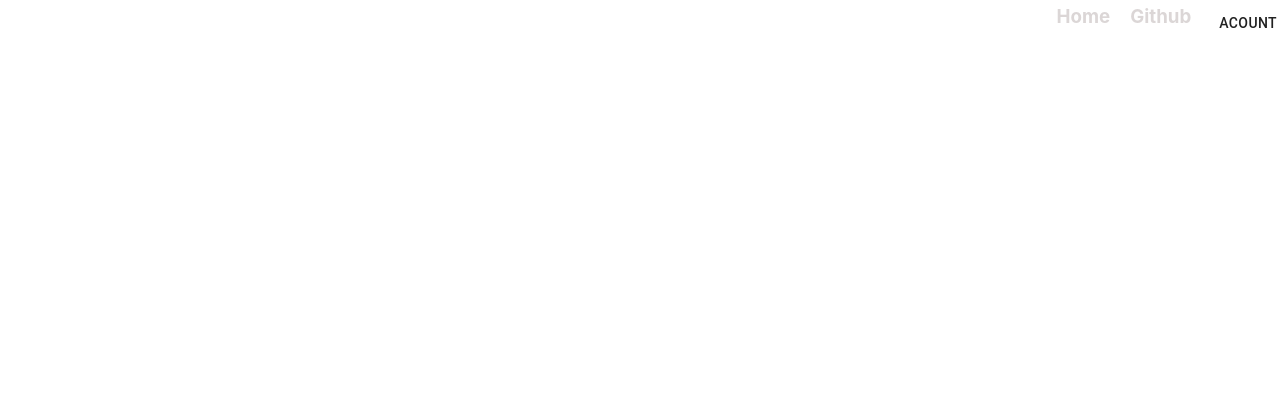
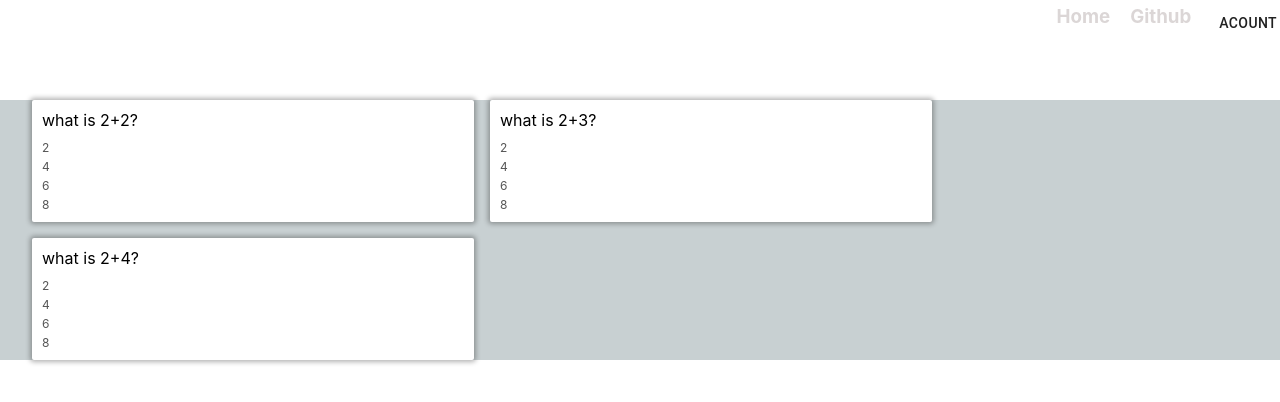
Before and after one commit to janitha000/common-site, a React (Create React App) app in the folder front-end/common/: page /trivia in a window 1280 px wide. Shown: the top 402 px of the page. Built offline with nearby package versions, Linux system fonts and the light colour scheme; no server answers.

Commit message:
Add trivia page

```diff
--- a/front-end/common/package.json
+++ b/front-end/common/package.json
@@ -9,6 +9,7 @@
     "@testing-library/jest-dom": "^4.2.4",
     "@testing-library/react": "^9.5.0",
     "@testing-library/user-event": "^7.2.1",
+    "axios": "^0.21.0",
     "graphql": "^15.3.0",
     "react": "^16.13.1",
     "react-dom": "^16.13.1",
--- a/front-end/common/src/App.js
+++ b/front-end/common/src/App.js
@@ -14,6 +14,7 @@ import Profile from './Profile/Profile'
 import ProfileWithHook from './Profile/ProfileWithHook'
 import CSSTricks from './CSSTricks/CSSTricks'
 import HooksExample from './HooksExample/HooksExample'
+import Trivia from './Trivia/Trivia'
 
 import { ApolloClient, InMemoryCache, createHttpLink } from '@apollo/client';
 import { ApolloProvider } from '@apollo/client';
@@ -53,6 +54,7 @@ const App = () => {
             <Route path="/profile" component={ProfileWithHook} />
             <Route path="/css" component={CSSTricks} />
             <Route path="/hooks" component={HooksExample} />
+            <Route path="/trivia" component={Trivia} />
           </Switch>
         </div>
       </Router>
--- a/front-end/common/src/CSSTricks/CSSTricks.css
+++ b/front-end/common/src/CSSTricks/CSSTricks.css
@@ -98,3 +98,23 @@ li{
 [data-blue^="12"]{
     background-color: blue;
 }
+
+.position{
+    background-color: white;
+}
+.parent-1{
+    background-color: blue;
+    position: relative;
+}
+
+.child-1{
+    background-color: violet;
+    position: absolute;
+    left: 100px;
+}
+.child-2{
+    background-color: gold;
+}
+.child-3{
+    background-color: grey;
+}
--- a/front-end/common/src/CSSTricks/CSSTricks.js
+++ b/front-end/common/src/CSSTricks/CSSTricks.js
@@ -41,6 +41,16 @@ const CSSTricks = () => {
                     <li>Item 5</li>
                 </ul>
             </div>
+
+            <div classname="position" style={{ "margin-top": "40px" }}>
+                <div className="parent-1">
+                    Parent
+                    <div className="child-1">Child 1</div>
+                    <div className="child-2">Child 2</div>
+                    <div className="child-3">Child 3</div>
+                </div>
+
+            </div>
         </>
     )
 }
--- a/front-end/common/src/HooksExample/HooksExample.js
+++ b/front-end/common/src/HooksExample/HooksExample.js
@@ -1,8 +1,30 @@
-import React, { useEffect, useMemo, useRef, useState } from 'react'
+import React, { useEffect, useMemo, useReducer, useRef, useState } from 'react'
+
+
+function reducer(state, action) {
+    switch (action.type) {
+        case "INCREMENT":
+            return { ...state, count: state.count + action.payload }
+        case "DECREMENT":
+            return { ...state, count: state.count - action.payload }
+        default:
+            return state
+    }
+
+}
+
 
 const HooksExample = () => {
     const [number, setNumber] = useState(2)
     const [name, setName] = useState('')
+    const [count, setCount] = useState(0)
+    const [renderTimes, setRenderTimes] = useState(() => {
+        console.log("Only run once when loaded, not on re reneder")
+        return "Hello"
+    })
+
+    const [windowWidth, setwindowWidth] = useState(window.innerWidth)
+    const [state, dispatch] = useReducer(reducer, { count: 0 })
 
     const renderCount = useRef(0)
     const inputRef = useRef();
@@ -13,6 +35,17 @@ const HooksExample = () => {
         prevName.current = name;
     })
 
+    useEffect(() => {
+        window.addEventListener('resize', handleWidth)
+
+        return () => {
+            window.removeEventListener('resize', handleWidth)
+        }
+    }, [])
+
+    const handleWidth = () => {
+        setwindowWidth(window.innerWidth)
+    }
 
     const slowFunction = (number) => {
         // for (let index = 0; index < 1000000; index++) { }
@@ -25,6 +58,22 @@ const HooksExample = () => {
 
     const focus = () => {
         inputRef.current.focus()
+    }
+
+    const decrementCount = () => {
+        setCount(prevCount => prevCount - 1)
+    }
+
+    const incrementCount = () => {
+        setCount(prevCount => prevCount + 1)
+    }
+
+    const decrementWithReducer = () => {
+        dispatch({ type: "DECREMENT", payload: 2 })
+    }
+
+    const incrementWithReducer = () => {
+        dispatch({ type: "INCREMENT", payload: 5 })
     }
 
     return (
@@ -45,6 +94,22 @@ const HooksExample = () => {
                 <input ref={inputRef} type="text" value={name} onChange={e => setName(e.target.value)} />
                 <button onClick={focus}>Focus</button>
             </div>
+
+            <div style={{ "margin": "20px" }}>
+                <button onClick={decrementCount}>-</button>
+                {count}
+                <button onClick={incrementCount}>+</button>
+            </div>
+
+            <div style={{ "margin": "20px" }}>
+                Window width is {windowWidth}
+            </div>
+
+            <div style={{ "margin": "20px" }}>
+                <button onClick={decrementWithReducer}>-</button>
+                {state.count}
+                <button onClick={incrementWithReducer}>+</button>
+            </div>
         </>
     )
 }
--- /dev/null
+++ b/front-end/common/src/Trivia/FlashCard.css
@@ -0,0 +1,51 @@
+.card{
+    display: flex;
+    justify-content: center;
+    align-items: center;
+    position: relative;
+    border-radius: 2px;
+    box-shadow: 0 0 5px 2px rgba(0, 0, 0, .3);
+    background-color: white;
+    transform: perspective(1000px) rotateY(var(--rotate-y, 0)) translateY(var(--translate-y, 0));
+    transform-style: preserve-3d;
+    transition: 1s;
+    cursor: pointer;
+}
+
+.card:hover{
+    --translate-y: -2px;
+    box-shadow: 0 0 5px 2px rgba(0, 0, 0, .5);
+}
+
+.card.flip{
+    --rotate-y: 180deg
+}
+
+.card .flashcard-front, .card .flashcard-back{
+    padding : 10px;
+    position: absolute;
+    backface-visibility: hidden;
+
+}
+
+.card .flashcard-front{
+    left: 0;
+}
+
+.card .flashcard-back{
+    transform: rotateY(180deg);
+}
+
+.flashcard-options{
+    margin-top: 10px;
+}
+
+.flashcard-option{
+    margin-top: .25rem;
+    color: #555;
+    font-size: .75rem;
+}
+
+.flashcard-option:first-child{
+    margin-top: 0px;
+}
--- /dev/null
+++ b/front-end/common/src/Trivia/FlashCard.js
@@ -0,0 +1,49 @@
+import React, { useEffect, useRef, useState } from 'react'
+import './FlashCard.css'
+
+const FlashCard = ({ flashcard }) => {
+    const [flip, setFlip] = useState(false)
+    const [height, setHeight] = useState(100)
+
+    const frontEl = useRef();
+    const backEl = useRef();
+
+    const getMaxHeight = () => {
+
+        const frontElHeight = frontEl.current.getBoundingClientRect().height;
+        const backElHeight = frontEl.current.getBoundingClientRect().height;
+        setHeight(Math.max(frontElHeight, backElHeight, 100))
+    }
+
+    useEffect(() => {
+        getMaxHeight();
+    }, [flashcard?.question, flashcard?.answer, flashcard?.options])
+
+    useEffect(() => {
+        window.addEventListener('resize', getMaxHeight)
+        return () => window.removeEventListener('resize', getMaxHeight);
+    }, [])
+
+
+    return (
+        <div
+            className={`card ${flip ? 'flip' : ''}`}
+            onClick={() => setFlip(!flip)}
+            style={{ height: height }}>
+
+            <div className="flashcard-front" ref={frontEl}>
+                {flashcard?.question}
+                <div className="flashcard-options">
+                    {flashcard?.options.map(option => (
+                        <div className="flashcard-option">{option}</div>
+                    ))}
+                </div>
+            </div>
+            <div className="flashcard-back" ref={backEl}>
+                {flashcard?.answer}
+            </div>
+        </div>
+    )
+}
+
+export default FlashCard
--- /dev/null
+++ b/front-end/common/src/Trivia/FlashCardList.css
@@ -0,0 +1,7 @@
+.cards-grid{
+    display: grid;
+    align-items: center;
+    align-self: center;
+    grid-template-columns: repeat(auto-fill, minmax(400px, 1fr));
+    gap: 1rem;
+}
--- /dev/null
+++ b/front-end/common/src/Trivia/FlashCardList.js
@@ -0,0 +1,16 @@
+import React from 'react'
+import './FlashCardList.css'
+
+import FlashCard from './FlashCard'
+
+const FlashCardList = ({ questions }) => {
+    return (
+        <div className="cards-grid">
+            {questions?.map(question => (
+                <FlashCard flashcard={question} key={question?.id} />
+            ))}
+        </div>
+    )
+}
+
+export default FlashCardList
--- /dev/null
+++ b/front-end/common/src/Trivia/Trivia.css
@@ -0,0 +1,9 @@
+.trivia{
+    margin-top: 100px;
+    background-color: #C8D0D2;
+}
+
+.trivia-container{
+    margin: 1rem 2rem;
+    max-width: 900px;
+}
--- /dev/null
+++ b/front-end/common/src/Trivia/Trivia.js
@@ -0,0 +1,73 @@
+import React, { useEffect, useState } from 'react'
+import './Trivia.css'
+import axios from 'axios'
+
+import FlashCardList from './FlashCardList'
+
+const Trivia = () => {
+    const [questions, setQuestions] = useState(SAMPLE)
+
+    useEffect(() => {
+        axios.get('https://opentdb.com/api.php?amount=10')
+            .then(res => {
+                debugger
+                setQuestions(res.data.results.map((item, index) => {
+                    let { question, correct_answer, incorrect_answers } = item;
+                    correct_answer = decodeHtml(correct_answer)
+                    incorrect_answers.map(a => decodeHtml(a))
+                    return {
+                        id: `${index}-${Date.now()}`,
+                        question: decodeHtml(question),
+                        options: [correct_answer, ...incorrect_answers].sort(() => Math.random() - 0.5),
+                        answer: correct_answer
+                    }
+                }))
+            })
+    }, [])
+
+    const decodeHtml = (str) => {
+        const textArea = document.createElement('textarea')
+        textArea.innerHTML = str;
+        return textArea.value;
+    }
+
+    const handleSubmit = (e) => {
+        e.preventDefault();
+
+    }
+
+    return (
+        <div className="trivia">
+            <form className="trivia-form" onSubmit={handleSubmit}>
+
+            </form>
+            <div className="trivia-container">
+                <FlashCardList questions={questions} />
+            </div>
+
+        </div>
+    )
+}
+
+const SAMPLE = [
+    {
+        id: 1,
+        question: "what is 2+2?",
+        answer: '4',
+        options: ['2', '4', '6', '8']
+    },
+    {
+        id: 2,
+        question: "what is 2+3?",
+        answer: '4',
+        options: ['2', '4', '6', '8']
+    },
+    {
+        id: 3,
+        question: "what is 2+4?",
+        answer: '4',
+        options: ['2', '4', '6', '8']
+    }
+]
+
+export default Trivia
```
Also changed, not shown: 1 other file (tests, documents, lock files or other folders).
